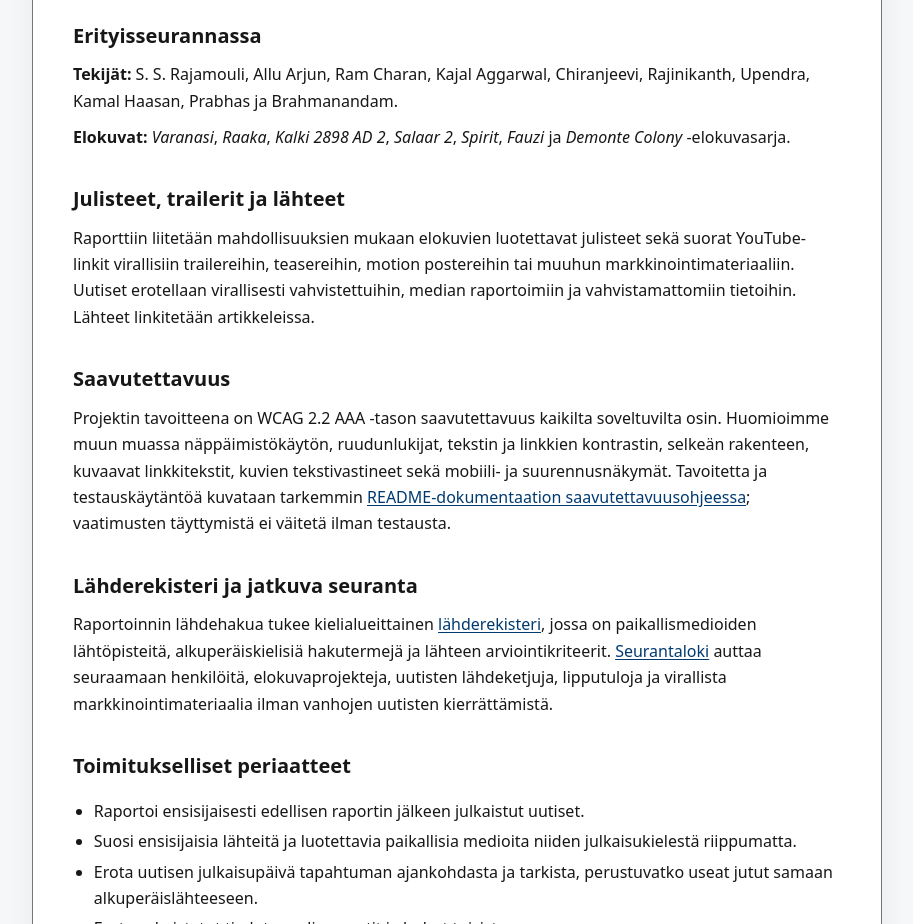
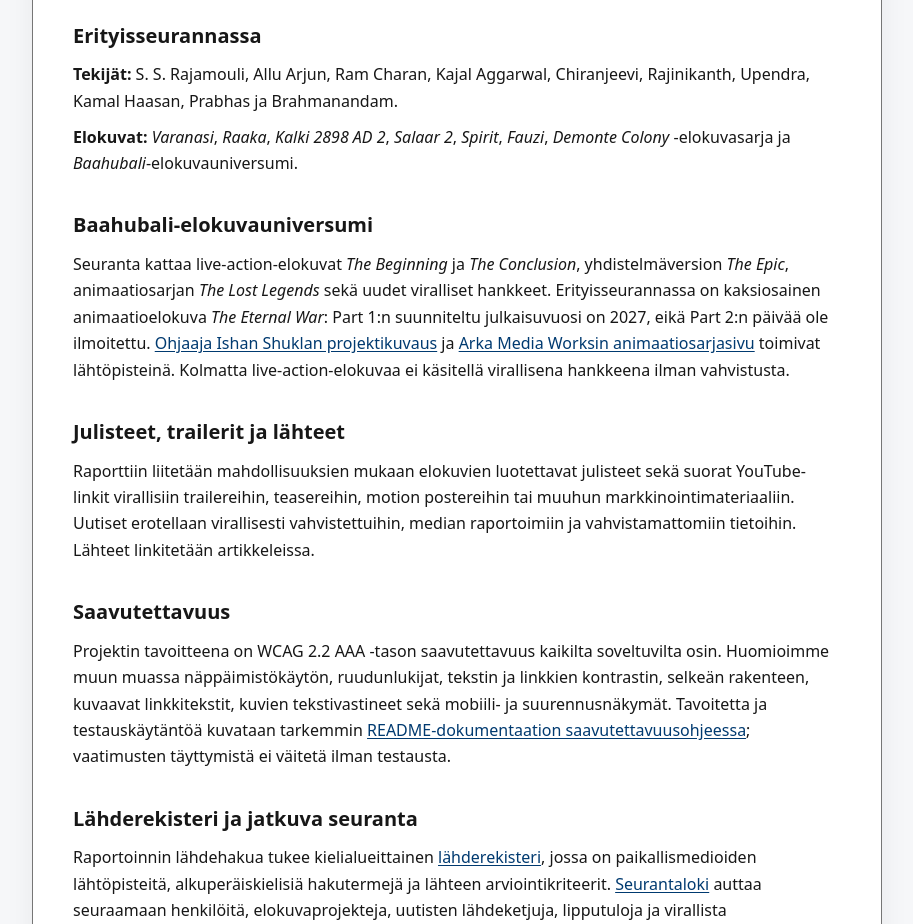
Before and after one commit to mikknikk/elokuvaraportti, a plain HTML site: page index.html in a window 1280 px wide. Shown: the part 1780-2704 px from the top of the page, without its empty margins (183-1096 px from the left). Drawn offline with Linux system fonts and the light colour scheme.

Commit message:
Add Baahubali universe to project overview

```diff
--- a/index.html
+++ b/index.html
@@ -111,7 +111,10 @@
 
     <h2>Erityisseurannassa</h2>
     <p><strong>Tekijät:</strong> S. S. Rajamouli, Allu Arjun, Ram Charan, Kajal Aggarwal, Chiranjeevi, Rajinikanth, Upendra, Kamal Haasan, Prabhas ja Brahmanandam.</p>
-    <p><strong>Elokuvat:</strong> <i>Varanasi</i>, <i>Raaka</i>, <i>Kalki 2898 AD 2</i>, <i>Salaar 2</i>, <i>Spirit</i>, <i>Fauzi</i> ja <i>Demonte Colony</i> -elokuvasarja.</p>
+    <p><strong>Elokuvat:</strong> <i>Varanasi</i>, <i>Raaka</i>, <i>Kalki 2898 AD 2</i>, <i>Salaar 2</i>, <i>Spirit</i>, <i>Fauzi</i>, <i>Demonte Colony</i> -elokuvasarja ja <i>Baahubali</i>-elokuvauniversumi.</p>
+
+    <h2>Baahubali-elokuvauniversumi</h2>
+    <p>Seuranta kattaa live-action-elokuvat <i>The Beginning</i> ja <i>The Conclusion</i>, yhdistelmäversion <i>The Epic</i>, animaatiosarjan <i>The Lost Legends</i> sekä uudet viralliset hankkeet. Erityisseurannassa on kaksiosainen animaatioelokuva <i>The Eternal War</i>: Part 1:n suunniteltu julkaisuvuosi on 2027, eikä Part 2:n päivää ole ilmoitettu. <a href="https://ishanshukla.com/baahubali-the-eternal-war-feature-2027/">Ohjaaja Ishan Shuklan projektikuvaus</a> ja <a href="https://www.arkamediaworks.com/series/baahubali-the-lost-legends">Arka Media Worksin animaatiosarjasivu</a> toimivat lähtöpisteinä. Kolmatta live-action-elokuvaa ei käsitellä virallisena hankkeena ilman vahvistusta.</p>
 
     <h2>Julisteet, trailerit ja lähteet</h2>
     <p>Raporttiin liitetään mahdollisuuksien mukaan elokuvien luotettavat julisteet sekä suorat YouTube-linkit virallisiin trailereihin, teasereihin, motion postereihin tai muuhun markkinointimateriaaliin. Uutiset erotellaan virallisesti vahvistettuihin, median raportoimiin ja vahvistamattomiin tietoihin. Lähteet linkitetään artikkeleissa.</p>
```
